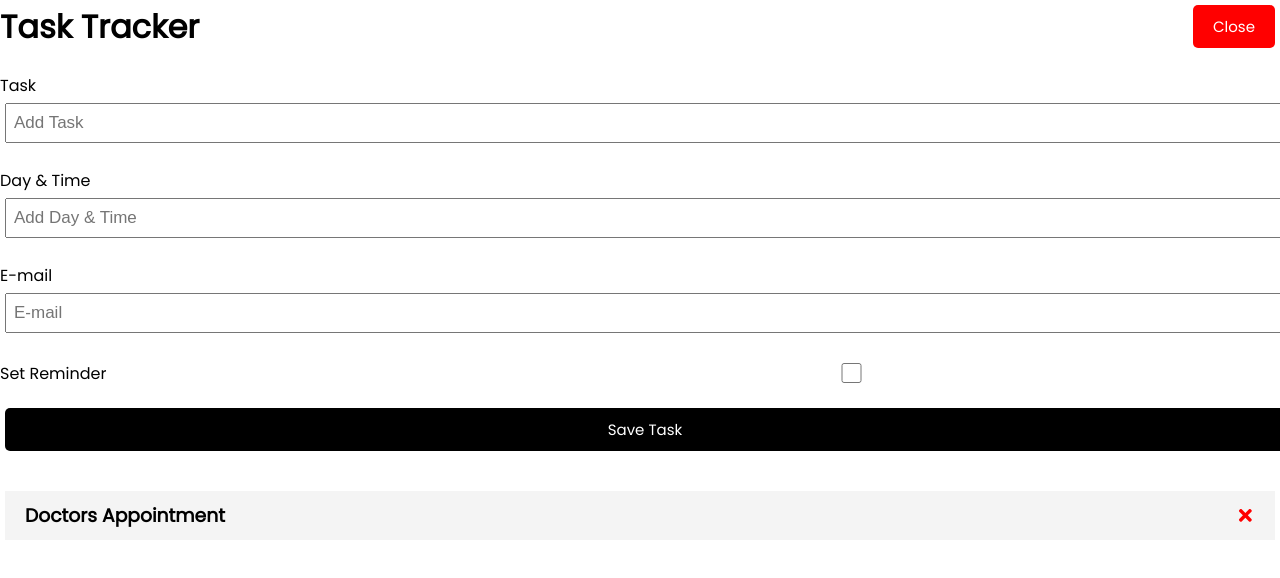
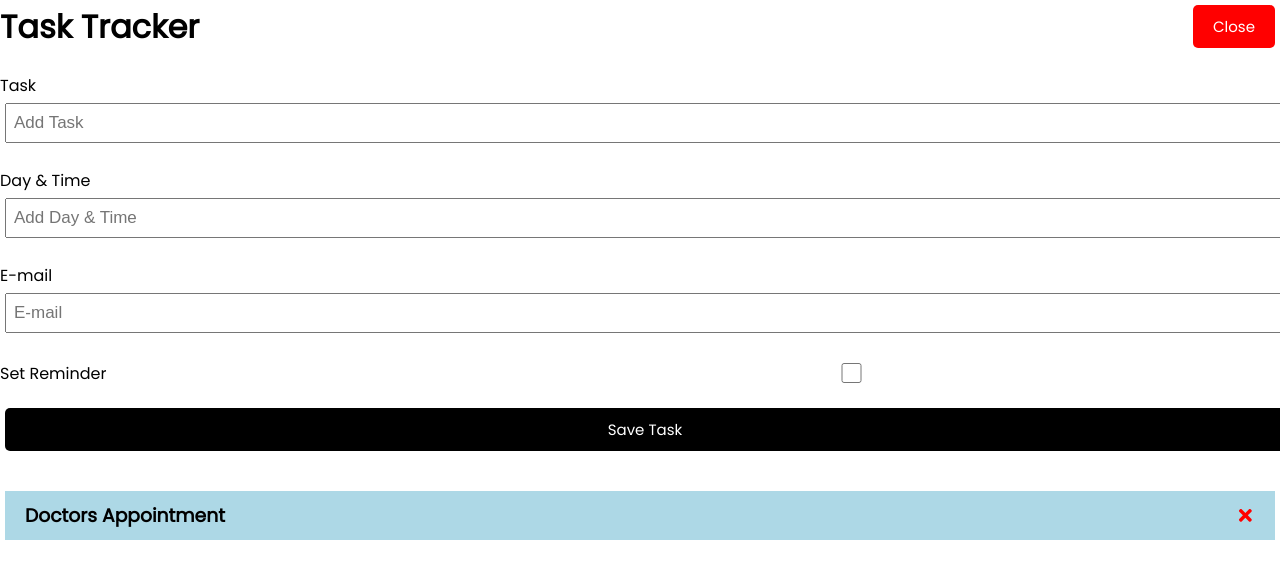
Before and after one commit to Rosani26/task-tracker, a React (Create React App) app: page / in a window 1280 px wide. Shown: the top 578 px of the page. Built offline with nearby package versions, Linux system fonts and the light colour scheme.

Commit message:
Add old folders

```diff
--- a/src/App.css
+++ b/src/App.css
@@ -21,7 +21,7 @@
   align-items: center;
   justify-content: center;
   font-size: calc(10px + 2vmin);
-  color: white;
+  color: lightblue;
 }
 
 .App-link {
--- a/src/App.js
+++ b/src/App.js
@@ -14,19 +14,19 @@ import AddTask from "./components/AddTask";
       }
   ])
 
-  //Add Task
+  //Task Hinzufügen
   const addTask = (task) => {
     const id = Math.floor(Math.random()* 10000) + 1
     const newTask = { id, ...task}
     setTasks([...tasks, newTask])
   }
 
-  //Delete Task
+  //Tasks löschen
   const deleteTask =(id) => {
     setTasks(tasks.filter((task) => task.id !== id))
   }
 
-  //Toggle Reminder
+  //Erinerung
   const toggleReminder =(id) =>
     setTasks(
       tasks.map((task) =>
--- a/src/components/AddTask.js
+++ b/src/components/AddTask.js
@@ -15,11 +15,12 @@ const AddTask = ({ onAdd }) => {
       return
     }
 
-    onAdd({ text, day, reminder })
+    onAdd({ text, day, reminder, Email })
 
     setText('')
     setDay('')
     setReminder(false)
+    setMail('')
   }
 
   return (
--- a/src/components/Header.js
+++ b/src/components/Header.js
@@ -20,10 +20,6 @@ Header.propTypes = {
   title: propTypes.string.isRequired,
 }
 
-//Css in Js
-/* const headingStyle = {
-  color: 'red',
-  backgroundColor: 'black'
-} */
+
 
 export default Header
--- a/src/index.css
+++ b/src/index.css
@@ -55,7 +55,7 @@ body {
 }
 
 .task {
-  background: #f4f4f4;
+  background: lightblue;
   margin: 5px;
   padding: 10px 20px;
   cursor: pointer;
```
